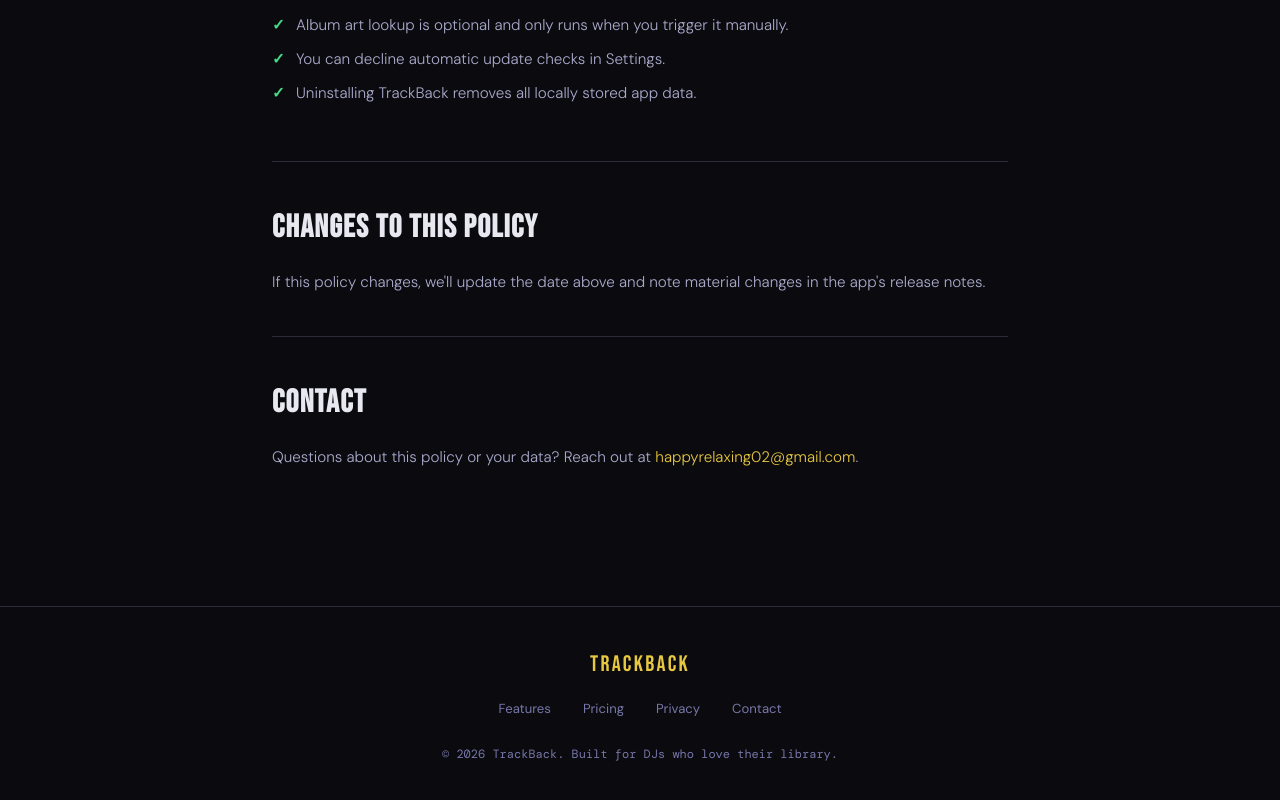
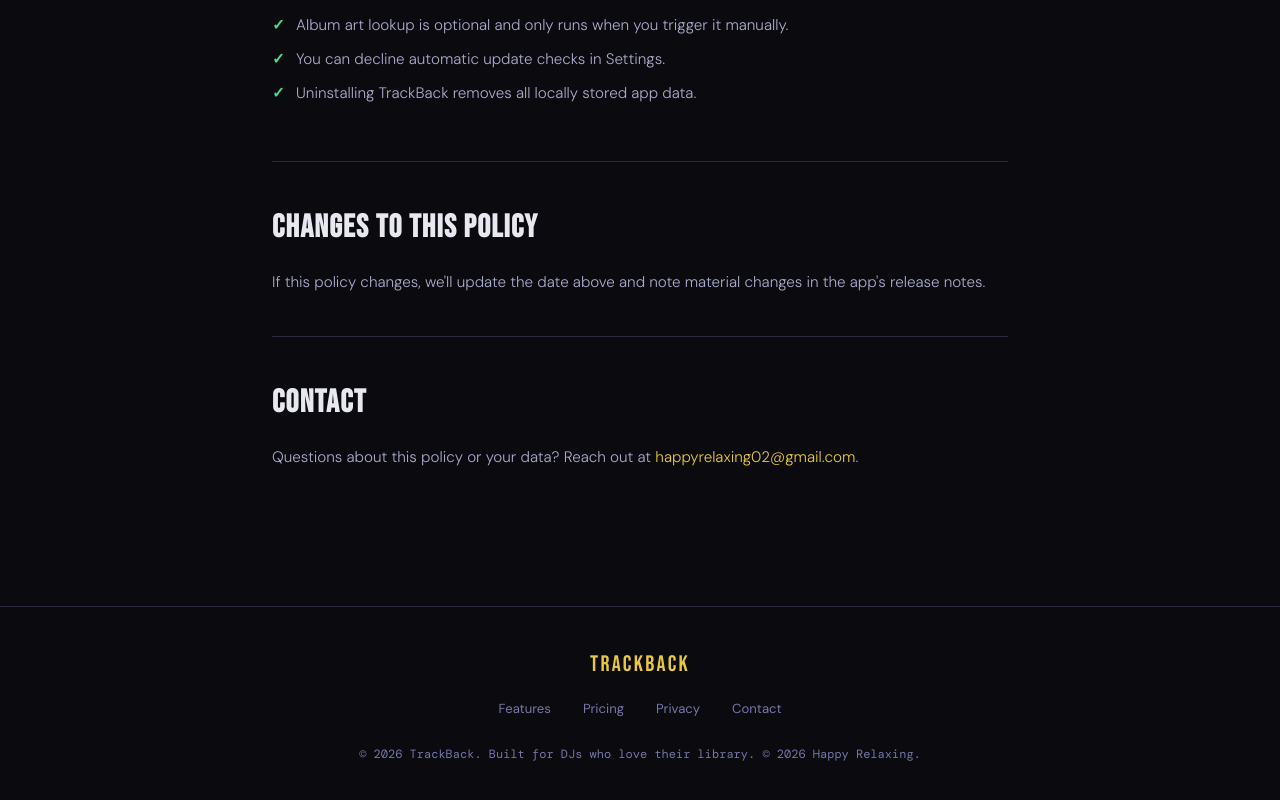
Before and after one commit to csltrains96/TrackBack-DJ-Player-Site, a plain HTML site: page privacy.html in a window 1280 px wide. Shown: the part 1708-2508 px from the top of the page. Drawn offline with nearby package versions, Linux system fonts and the light colour scheme.

Commit message:
Update privacy.html

```diff
--- a/privacy.html
+++ b/privacy.html
@@ -308,7 +308,7 @@
     <li><a href="privacy.html">Privacy</a></li>
     <li><a href="mailto:happyrelaxing02@gmail.com">Contact</a></li>
   </ul>
-  <p class="footer-copy">© 2026 TrackBack. Built for DJs who love their library.</p>
+  <p class="footer-copy">© 2026 TrackBack. Built for DJs who love their library.  © 2026 Happy Relaxing.</p>
 </footer>
 
 </body>
```
